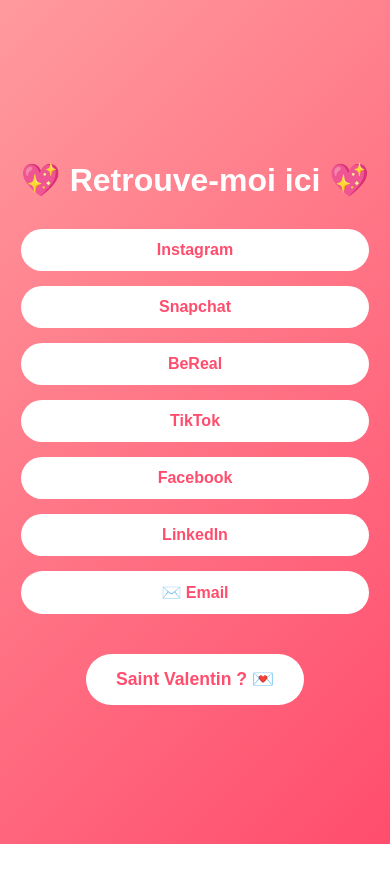
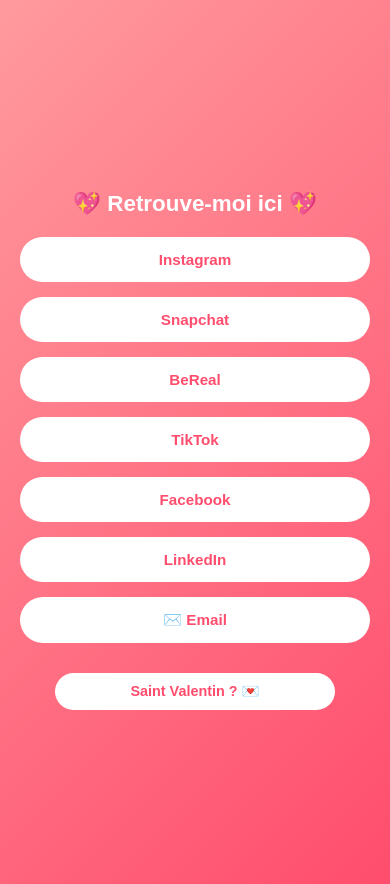
Before and after one commit to Alexandre-Marcel/XelaCram, a plain HTML site: page index.html in a window 390 px wide. Before the commit the page ends 844 px from the top, so only its background shows below. Drawn offline with Linux system fonts and the light colour scheme.

Commit message:
V1.0.1
modif vertion mobille

```diff
--- a/style.css
+++ b/style.css
@@ -56,3 +56,100 @@
     transform: scale(1.1);
     background-color: #ffe6ea;
 }
+
+@media (max-width: 768px) {
+
+    body {
+		margin: 0;
+		padding: 20px;
+		background: linear-gradient(135deg, #ff9a9e, #ff4d6d);
+		font-family: Arial, sans-serif;
+		display: flex;
+		justify-content: center;
+		align-items: center;
+		min-height: 100vh;
+	}
+
+	.container {
+		text-align: center;
+		color: white;
+		width: 100%;
+		max-width: 400px;
+	}
+
+	h1 {
+		margin-bottom: 30px;
+		font-size: 1.8em;
+	}
+
+	.social-links {
+		display: flex;
+		flex-direction: column;
+		gap: 15px;
+		margin-bottom: 30px;
+	}
+
+	.social-links a {
+		text-decoration: none;
+		background-color: white;
+		color: #ff4d6d;
+		padding: 15px;
+		border-radius: 30px;
+		font-weight: bold;
+		transition: 0.3s;
+		font-size: 1em;
+	}
+
+	.social-links a:hover {
+		transform: scale(1.05);
+		background-color: #ffe6ea;
+	}
+
+	button {
+		width: 100%;
+		padding: 15px;
+		font-size: 1.1em;
+		border: none;
+		border-radius: 30px;
+		background-color: white;
+		color: #ff4d6d;
+		cursor: pointer;
+		font-weight: bold;
+		transition: 0.3s;
+	}
+
+	button:hover {
+		transform: scale(1.05);
+		background-color: #ffe6ea;
+	}
+
+	#nextPage {
+        width: 80%;
+        padding: 10px;
+        font-size: 0.9em;
+        margin: 0 auto;
+        display: block;
+    }
+}
+
+@media (max-width: 400px) {
+
+    h1 {
+        font-size: 1.4em;
+        margin-bottom: 20px;
+    }
+
+    .social-links a {
+        padding: 14px;
+        font-size: 0.95em;
+    }
+
+    #nextPage {
+        width: 80%;
+        padding: 10px;
+        font-size: 0.9em;
+        margin: 0 auto;
+        display: block;
+    }
+
+}
--- a/style2.css
+++ b/style2.css
@@ -105,3 +105,48 @@
     cursor: pointer;
     font-size: 25px;
 }
+
+@media (max-width: 768px) {
+
+    body {
+        padding: 80px 20px 20px 20px; /* espace en haut */
+        height: auto;
+        min-height: 100vh;
+
+        display: block; /* enlève le centrage vertical */
+        overflow: visible; /* évite de couper le contenu */
+    }
+
+    .container {
+        width: 100%;
+        max-width: 400px;
+        margin: 0 auto; /* centre horizontalement */
+    }
+
+    .bear {
+        width: 70%;
+        max-width: 220px;
+    }
+
+    h1 {
+        font-size: 1.5em;
+        margin-top: 20px;
+    }
+
+    .buttons {
+        display: flex;
+        flex-direction: column;
+        gap: 15px;
+    }
+
+    button {
+        width: 100%;
+        font-size: 1.1em;
+    }
+
+    .back-container {
+        top: 15px;
+        left: 15px;
+    }
+
+}
```
